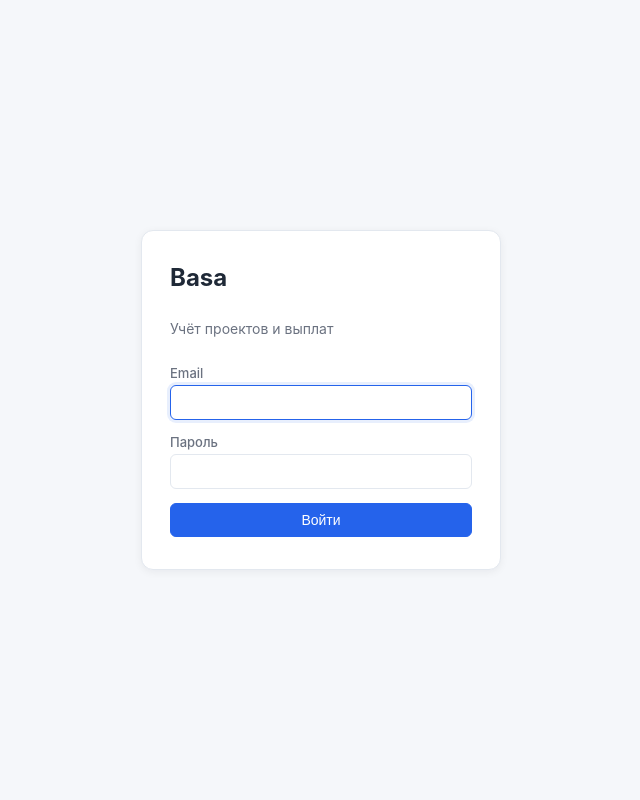
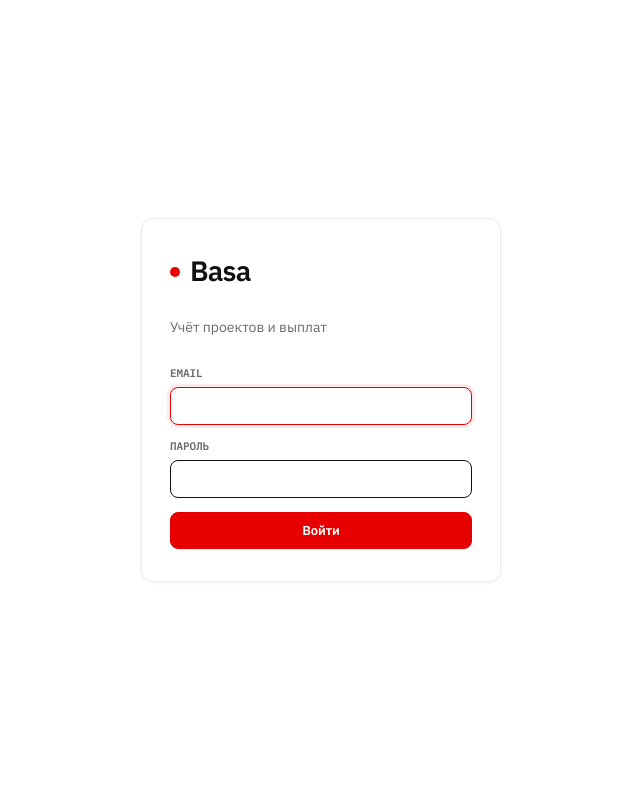
Before and after one commit to dmitriykononenko-lang/Basa, a PHP site: page / in a window 1280 px wide. Shown: the whole page, without its empty margins (319-959 px from the left). Run offline with PHP 8.4, Linux system fonts and the light colour scheme.

Commit message:
Apply «Дмитрий Кононенко» brand identity to the SPA
Brandbook (Figma file 8J9uN4tew4HiHTtZUncCXR, palette/typography slides)
declared three colors and two fonts. Aligning the existing SPA to it:

Palette (from /palette slide)
  Pure White   #FFFFFF — background, surfaces
  Soft Black   #101010 — text, primary borders, "paid" filled badge
  Electric Red #E60000 — primary actions, focus ring, accent
  All earlier blues / yellows / pinks are gone; status colors are
  reduced to outline-on-white with the brand colors only.

Typography (from /typography slide)
  IBM Plex Sans (400 / 500 / 600) — body, headings, controls
  IBM Plex Mono (500 / 600), UPPERCASE — column headers, badges, labels,
                                          metric captions, JSON box
  -3% letter-spacing on headings as the brandbook prescribes.
  Fonts pulled from Google Fonts with preconnect for fast first paint.

Brand marker
  14×14 red circle is the brandbook leitmotif — added as a ::before on
  page headings (Page header h2), in the top-bar brand mark, and a
  smaller 10×10 variant on the login screen logotype.

Visual refresh details
  - Cards: 12px radius, 1px Soft Black border, no shadow (closer to the
    printed brandbook look).
  - Buttons: inverted hover (Soft Black fill, white text); primary kept
    Electric Red with darker hover.
  - Status badges: outline-only by default; "paid" gets the Soft Black
    fill as a clear terminal state; "cancelled/archived" fades to muted
    grey.
  - Metric cards: 32px figures with -3% tracking; warning / danger
    values are now Electric Red, success is plain Soft Black (no green).
  - Inputs: 1px Soft Black border, focus ring in 8% Electric Red.
  - Toast: success = Soft Black, error = Electric Red.

Backend unchanged; 97 tests still pass. Visual preview saved at
docs/design/brand-refresh-preview.svg.

```diff
--- a/service/web/index.html
+++ b/service/web/index.html
@@ -4,6 +4,9 @@
     <meta charset="UTF-8">
     <meta name="viewport" content="width=device-width, initial-scale=1.0">
     <title>Basa — учёт проектов и выплат</title>
+    <link rel="preconnect" href="https://fonts.googleapis.com">
+    <link rel="preconnect" href="https://fonts.gstatic.com" crossorigin>
+    <link href="https://fonts.googleapis.com/css2?family=IBM+Plex+Mono:wght@500;600&family=IBM+Plex+Sans:wght@400;500;600&display=swap" rel="stylesheet">
     <link rel="stylesheet" href="styles.css">
 </head>
 <body>
--- a/service/web/styles.css
+++ b/service/web/styles.css
@@ -1,28 +1,58 @@
+/* Brand identity — based on the «Дмитрий Кононенко» brandbook:
+ *   palette: Pure White / Soft Black / Electric Red
+ *   typography: IBM Plex Sans (body) + IBM Plex Mono (accents, UPPERCASE)
+ *   letter-spacing: −3% on headings
+ *   leitmotif: 14×14 circle marker before section headings
+ */
+
 :root {
-    --bg: #f5f7fa;
+    /* Brand palette (from Figma /palette slide) */
+    --bg: #ffffff;          /* Pure White */
     --surface: #ffffff;
-    --border: #e3e8ef;
-    --text: #1f2937;
-    --muted: #6b7280;
-    --primary: #2563eb;
-    --primary-hover: #1d4ed8;
-    --danger: #dc2626;
-    --success: #16a34a;
-    --warning: #d97706;
-    --shadow: 0 2px 8px rgba(15, 23, 42, 0.06);
+    --text: #101010;        /* Soft Black */
+    --accent: #e60000;      /* Electric Red */
+    --accent-hover: #b30000;
+    --accent-soft: rgba(230, 0, 0, 0.08);
+
+    /* Functional (kept for status differentiation, desaturated to feel restrained) */
+    --muted: #6b6b6b;
+    --border: #ececec;
+    --border-strong: #101010;
+    --danger: #e60000;
+    --success: #0f7a3f;
+    --warning: #8a5a00;
+    --shadow: 0 1px 3px rgba(16, 16, 16, 0.06);
 }
 
 * { box-sizing: border-box; }
 
 body {
     margin: 0;
-    font-family: -apple-system, BlinkMacSystemFont, "Segoe UI", Roboto, sans-serif;
+    font-family: "IBM Plex Sans", -apple-system, BlinkMacSystemFont, "Segoe UI", Roboto, sans-serif;
+    font-weight: 400;
     background: var(--bg);
     color: var(--text);
     font-size: 14px;
+    line-height: 1.4;
+    -webkit-font-smoothing: antialiased;
+}
+
+h1, h2, h3, h4 {
+    font-family: "IBM Plex Sans", sans-serif;
+    font-weight: 600;
+    letter-spacing: -0.03em;       /* −3% per brandbook */
+    color: var(--text);
 }
 
 .muted { color: var(--muted); }
+
+/* Brand mono — для цифр, технических подписей, статусов */
+.mono, .badge, thead th, .metric-card .label {
+    font-family: "IBM Plex Mono", ui-monospace, SFMono-Regular, monospace;
+    font-weight: 600;
+    text-transform: uppercase;
+    letter-spacing: -0.03em;
+}
 
 /* ===== Login ===== */
 .login-screen {
@@ -31,6 +61,7 @@ body {
     align-items: center;
     justify-content: center;
     padding: 16px;
+    background: var(--bg);
 }
 .login-card {
     background: var(--surface);
@@ -44,7 +75,22 @@ body {
     flex-direction: column;
     gap: 14px;
 }
-.login-card h1 { margin: 0; font-size: 24px; }
+.login-card h1 {
+    margin: 0;
+    font-size: 28px;
+    font-weight: 600;
+    letter-spacing: -0.03em;
+}
+.login-card h1::before {
+    content: '';
+    display: inline-block;
+    width: 10px;
+    height: 10px;
+    border-radius: 50%;
+    background: var(--accent);
+    margin-right: 10px;
+    vertical-align: 4px;
+}
 .login-card .error {
     color: var(--danger);
     margin: 0;
@@ -64,185 +110,257 @@ body {
     top: 0;
     z-index: 100;
 }
-.brand { font-weight: 700; font-size: 18px; padding: 14px 0; }
+.brand {
+    font-weight: 600;
+    font-size: 18px;
+    padding: 14px 0;
+    letter-spacing: -0.03em;
+    display: flex;
+    align-items: center;
+    gap: 10px;
+}
+.brand::before {
+    content: '';
+    display: inline-block;
+    width: 14px;       /* фирменный маркер из брендбука */
+    height: 14px;
+    border-radius: 50%;
+    background: var(--accent);
+}
 .tabs { display: flex; gap: 4px; flex: 1; }
 .tab {
     background: transparent;
     border: none;
     padding: 14px 16px;
-    font-size: 14px;
+    font-size: 13px;
     color: var(--muted);
     cursor: pointer;
     border-bottom: 2px solid transparent;
+    font-family: "IBM Plex Sans", sans-serif;
+    font-weight: 500;
+    letter-spacing: -0.01em;
 }
 .tab:hover { color: var(--text); }
-.tab.active { color: var(--primary); border-bottom-color: var(--primary); font-weight: 500; }
+.tab.active {
+    color: var(--text);
+    border-bottom-color: var(--accent);
+    font-weight: 600;
+}
 .user-info {
     display: flex;
     align-items: center;
     gap: 10px;
-    font-size: 13px;
+    font-size: 12px;
     color: var(--muted);
 }
+
+/* ===== Role badges & generic badge ===== */
 .badge {
-    background: #dbeafe;
-    color: #1e40af;
-    padding: 2px 8px;
+    background: transparent;
+    color: var(--text);
+    padding: 3px 10px;
+    border: 1px solid var(--border-strong);
     border-radius: 999px;
-    font-size: 11px;
-    text-transform: uppercase;
-    font-weight: 600;
-    letter-spacing: 0.3px;
+    font-size: 10px;
 }
-.badge.role-admin { background: #fee2e2; color: #991b1b; }
-.badge.role-accountant { background: #fef3c7; color: #92400e; }
-.badge.role-analyst { background: #dbeafe; color: #1e40af; }
+.badge.role-admin       { color: var(--accent); border-color: var(--accent); }
+.badge.role-accountant  { color: var(--text); border-color: var(--text); }
+.badge.role-analyst     { color: var(--muted); border-color: var(--muted); }
 
 /* ===== Main ===== */
-main { padding: 24px; max-width: 1400px; margin: 0 auto; }
+main { padding: 32px 24px; max-width: 1400px; margin: 0 auto; }
 .page-header {
     display: flex;
     align-items: center;
     justify-content: space-between;
-    margin-bottom: 16px;
+    margin-bottom: 20px;
     gap: 12px;
     flex-wrap: wrap;
 }
-.page-header h2 { margin: 0; font-size: 18px; font-weight: 600; }
+.page-header h2 {
+    margin: 0;
+    font-size: 24px;
+    font-weight: 600;
+    letter-spacing: -0.03em;
+    display: flex;
+    align-items: center;
+    gap: 12px;
+}
+.page-header h2::before {                    /* брендовый маркер перед заголовком секции */
+    content: '';
+    display: inline-block;
+    width: 14px;
+    height: 14px;
+    border-radius: 50%;
+    background: var(--accent);
+    flex-shrink: 0;
+}
 .page-actions { display: flex; gap: 8px; align-items: center; flex-wrap: wrap; }
 
 /* ===== Inputs & buttons ===== */
 input, select, textarea {
-    padding: 8px 12px;
-    border: 1px solid var(--border);
-    border-radius: 6px;
+    padding: 9px 12px;
+    border: 1px solid var(--border-strong);
+    border-radius: 8px;
     font-size: 14px;
-    font-family: inherit;
+    font-family: "IBM Plex Sans", sans-serif;
     background: var(--surface);
     color: var(--text);
     min-width: 0;
 }
 input:focus, select:focus, textarea:focus {
     outline: none;
-    border-color: var(--primary);
-    box-shadow: 0 0 0 3px rgba(37, 99, 235, .1);
+    border-color: var(--accent);
+    box-shadow: 0 0 0 3px var(--accent-soft);
 }
 label {
     display: flex;
     flex-direction: column;
-    gap: 4px;
-    font-size: 13px;
+    gap: 6px;
+    font-size: 11px;
     color: var(--muted);
-    font-weight: 500;
+    font-family: "IBM Plex Mono", monospace;
+    font-weight: 600;
+    text-transform: uppercase;
+    letter-spacing: -0.01em;
 }
 .btn {
-    padding: 8px 16px;
-    border: 1px solid var(--border);
+    padding: 9px 16px;
+    border: 1px solid var(--border-strong);
     background: var(--surface);
-    border-radius: 6px;
+    border-radius: 8px;
     cursor: pointer;
-    font-size: 14px;
+    font-size: 13px;
     color: var(--text);
+    font-family: "IBM Plex Sans", sans-serif;
+    font-weight: 500;
+    letter-spacing: -0.01em;
+    transition: background .12s, color .12s, border-color .12s;
 }
-.btn:hover { background: #f9fafb; }
+.btn:hover { background: var(--text); color: var(--surface); }
 .btn-primary {
-    background: var(--primary);
-    border-color: var(--primary);
-    color: #fff;
+    background: var(--accent);
+    border-color: var(--accent);
+    color: var(--surface);
+    font-weight: 600;
 }
-.btn-primary:hover { background: var(--primary-hover); border-color: var(--primary-hover); }
+.btn-primary:hover { background: var(--accent-hover); border-color: var(--accent-hover); color: var(--surface); }
 .btn-link {
     background: none;
     border: none;
-    color: var(--primary);
+    color: var(--accent);
     cursor: pointer;
-    font-size: 13px;
+    font-size: 12px;
     padding: 0;
+    font-family: "IBM Plex Sans", sans-serif;
 }
 .btn-link:hover { text-decoration: underline; }
-.btn-danger { color: var(--danger); }
-.btn-icon { padding: 5px 10px; font-size: 12px; }
+.btn-danger { color: var(--accent); border-color: var(--accent); }
+.btn-danger:hover { background: var(--accent); color: var(--surface); }
+.btn-icon { padding: 5px 10px; font-size: 11px; }
 
 /* ===== Tables / cards ===== */
 .card {
     background: var(--surface);
-    border: 1px solid var(--border);
-    border-radius: 8px;
-    box-shadow: var(--shadow);
+    border: 1px solid var(--border-strong);
+    border-radius: 12px;
+    box-shadow: none;
     overflow: hidden;
 }
 table { width: 100%; border-collapse: collapse; }
 thead th {
     text-align: left;
-    background: #f9fafb;
-    padding: 10px 14px;
+    background: var(--surface);
+    padding: 14px 16px;
     font-weight: 600;
-    font-size: 12px;
-    text-transform: uppercase;
-    letter-spacing: .3px;
+    font-size: 10px;
     color: var(--muted);
-    border-bottom: 1px solid var(--border);
+    border-bottom: 1px solid var(--border-strong);
 }
 tbody td {
-    padding: 10px 14px;
+    padding: 12px 16px;
     border-bottom: 1px solid var(--border);
     vertical-align: middle;
 }
 tbody tr:last-child td { border-bottom: none; }
-tbody tr:hover { background: #fafbfc; }
+tbody tr:hover { background: var(--accent-soft); }
 .text-right { text-align: right; }
 .row-actions { display: flex; gap: 4px; justify-content: flex-end; }
 .empty-state {
     text-align: center;
     color: var(--muted);
-    padding: 32px;
+    padding: 40px 16px;
 }
+
+/* ===== Status badges ===== */
 .status-badge {
     display: inline-block;
-    padding: 2px 10px;
+    padding: 3px 10px;
     border-radius: 999px;
-    font-size: 12px;
-    font-weight: 500;
+    font-family: "IBM Plex Mono", monospace;
+    font-size: 10px;
+    text-transform: uppercase;
+    letter-spacing: -0.01em;
+    border: 1px solid var(--border-strong);
+    background: transparent;
+    color: var(--text);
 }
-.status-in_progress { background: #dbeafe; color: #1e40af; }
-.status-done        { background: #fef3c7; color: #92400e; }
-.status-paid        { background: #dcfce7; color: #166534; }
-.status-cancelled   { background: #f3f4f6; color: #6b7280; }
-.status-accrued     { background: #dbeafe; color: #1e40af; }
-.status-ready       { background: #fef3c7; color: #92400e; }
-.status-active      { background: #dcfce7; color: #166534; }
-.status-archived    { background: #f3f4f6; color: #6b7280; }
+/* активные / в процессе — нейтральный outline */
+.status-in_progress, .status-accrued, .status-active {
+    border-color: var(--text);
+    color: var(--text);
+}
+/* промежуточные — accent красный */
+.status-done, .status-ready {
+    border-color: var(--accent);
+    color: var(--accent);
+}
+/* терминальный успешный — заливка чёрным (как «зафиксировано») */
+.status-paid {
+    background: var(--text);
+    color: var(--surface);
+    border-color: var(--text);
+}
+/* отменено / архив — серый, бледный */
+.status-cancelled, .status-archived {
+    border-color: var(--border);
+    color: var(--muted);
+}
 
 /* ===== Metric cards ===== */
 .metric-grid {
     display: grid;
-    grid-template-columns: repeat(auto-fill, minmax(200px, 1fr));
+    grid-template-columns: repeat(auto-fill, minmax(220px, 1fr));
     gap: 12px;
-    margin-bottom: 20px;
+    margin-bottom: 24px;
 }
 .metric-card {
     background: var(--surface);
-    border: 1px solid var(--border);
-    border-radius: 8px;
-    padding: 14px 16px;
-    box-shadow: var(--shadow);
+    border: 1px solid var(--border-strong);
+    border-radius: 12px;
+    padding: 18px 20px;
+    box-shadow: none;
 }
 .metric-card .label {
     color: var(--muted);
-    font-size: 12px;
-    text-transform: uppercase;
-    letter-spacing: .3px;
+    font-size: 10px;
 }
-.metric-card .value { font-size: 22px; font-weight: 600; margin-top: 4px; }
-.metric-card .value.success { color: var(--success); }
-.metric-card .value.warning { color: var(--warning); }
-.metric-card .value.danger { color: var(--danger); }
+.metric-card .value {
+    font-size: 32px;
+    font-weight: 600;
+    margin-top: 8px;
+    letter-spacing: -0.03em;
+    line-height: 1;
+}
+.metric-card .value.success { color: var(--text); }
+.metric-card .value.warning { color: var(--accent); }
+.metric-card .value.danger  { color: var(--accent); }
 
 /* ===== Modal ===== */
 .modal {
     position: fixed;
     inset: 0;
-    background: rgba(15, 23, 42, .5);
+    background: rgba(16, 16, 16, .55);
     display: flex;
     align-items: center;
     justify-content: center;
```
Also changed, not shown: other parts of service/web/styles.css (+28 -19 lines), service/docs/design/brand-refresh-preview.svg (added).
